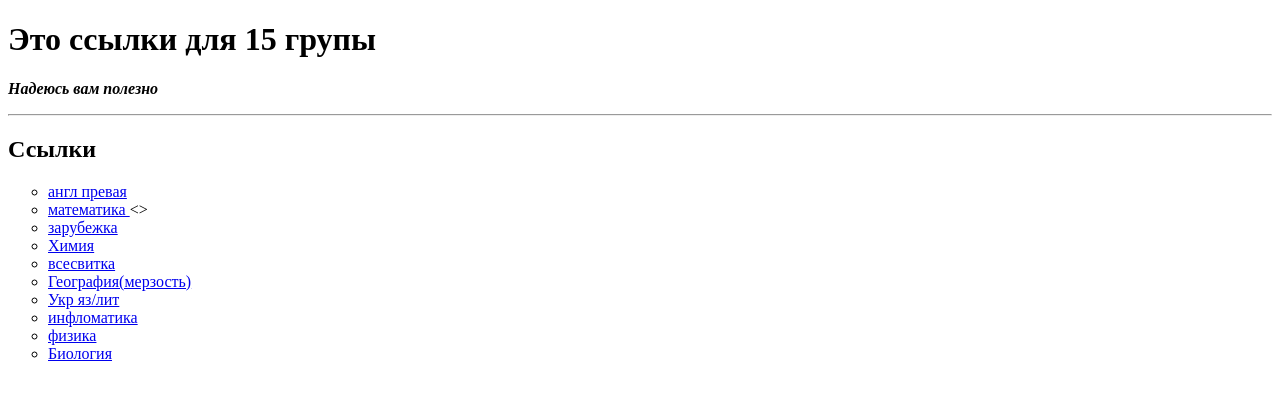
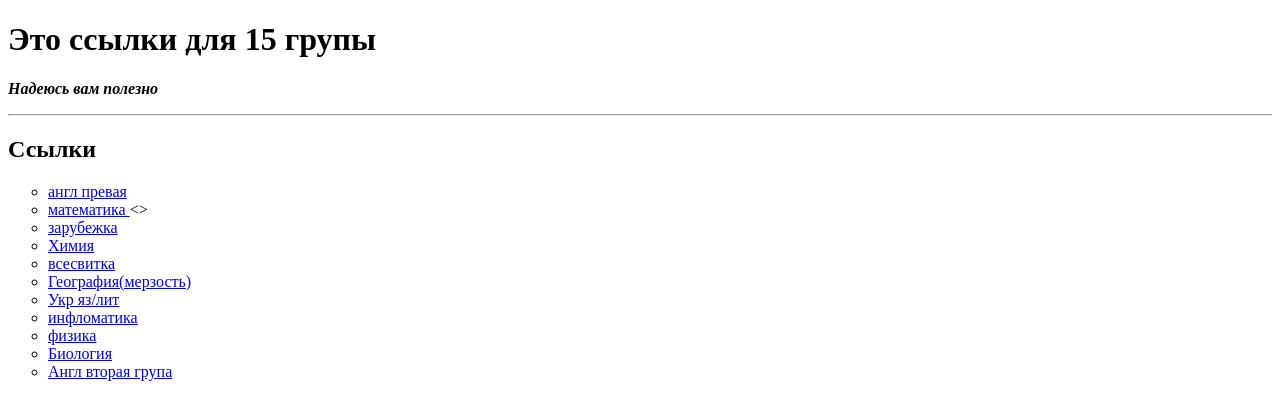
Before and after one commit to retrozik/for_using, a plain HTML site: page index.html in a window 1280 px wide. Drawn offline with Linux system fonts and the light colour scheme.

Commit message:
Update index.html

```diff
--- a/index.html
+++ b/index.html
@@ -72,6 +72,7 @@
       </li>
       <li>
         <a href="https://us04web.zoom.us/j/76532873447?pwd=nAs7hk4Vxv68imPvGjlNSbKc4s6RoI.1">Биология</a></li>
+      <li><a href="https://us05web.zoom.us/j/9360141271?pwd=cVc2WnY1WExrQXZWMjFqMlJ6bXFHZz09&omn=89477661467">Англ вторая група</a></li>
     </ul>
     <h2></h2>
     <ol type="I"></ol>
```
